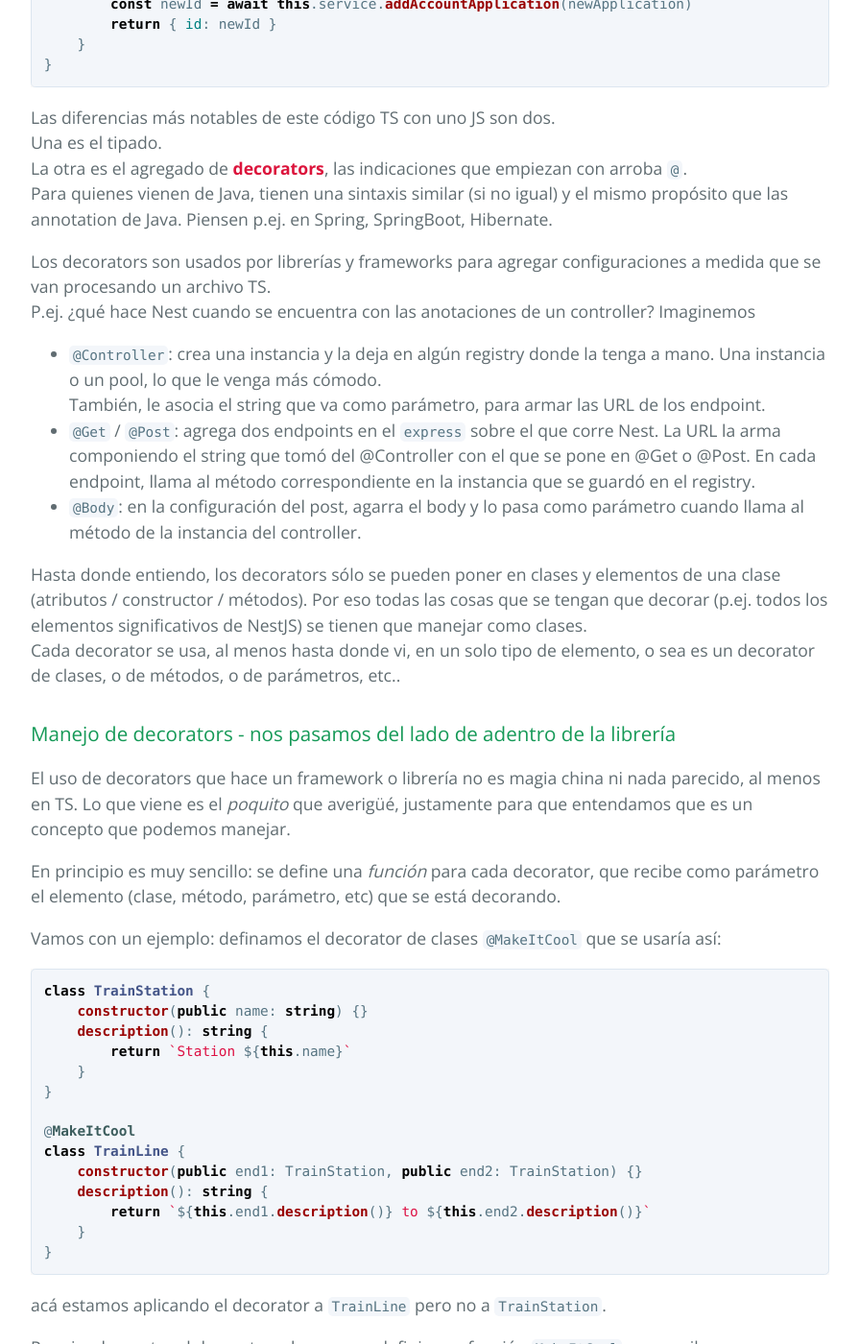
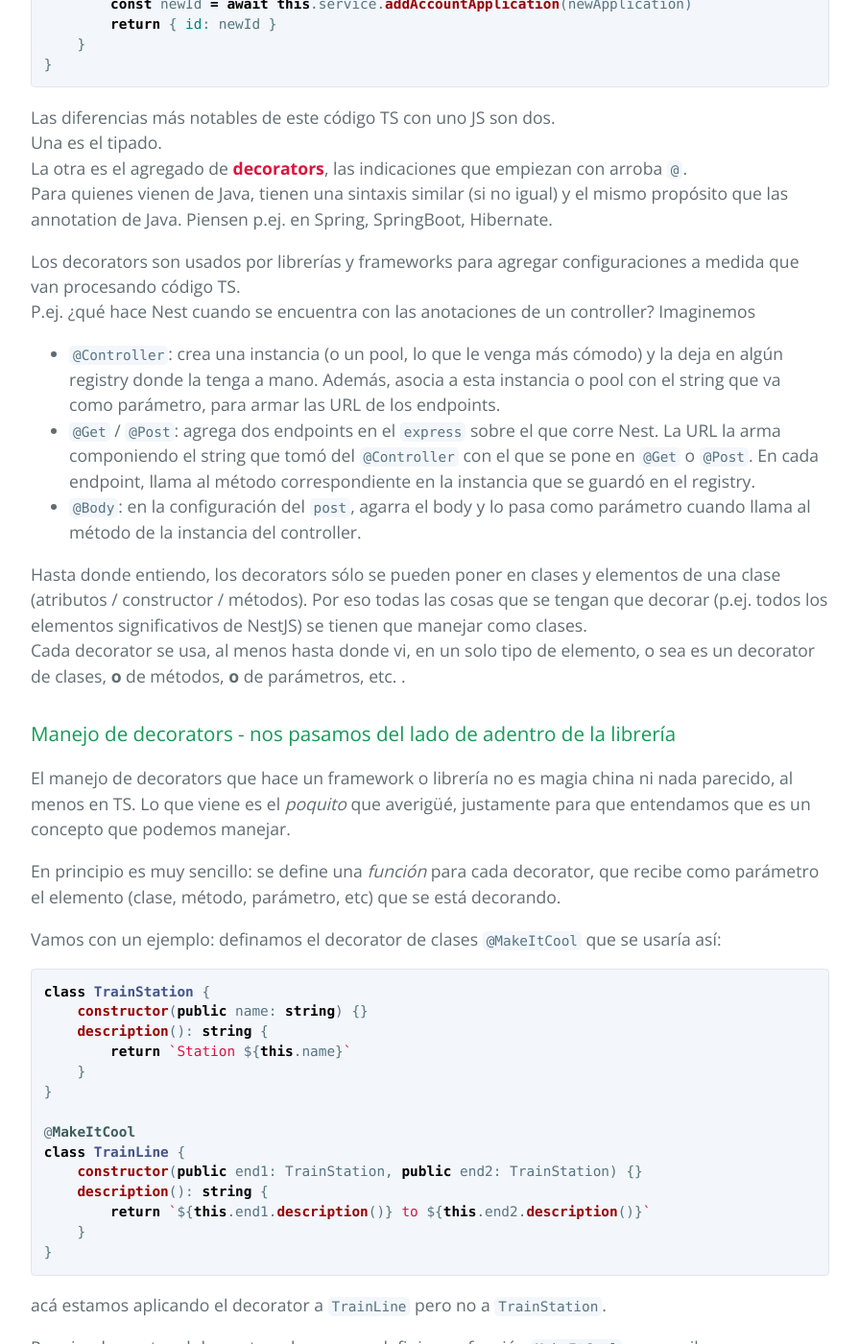
Before and after one commit to clombardi/bdsol-capacitacion-desarrollo, a Jekyll site: the page built from typescript/decorators-slight-intro.md, in a window 1280 px wide and 1400 px high, scrolled down 849 px. Shown: the whole window at 96% size, without its empty margins (192-1087 px from the left). Built offline with Jekyll 4.4.1, drawn with Linux system fonts in a browser that asks for light colours; our own code applies the rules of GitHub Pages for plain Markdown files; some of the changed text lies outside the part shown.

Commit message:
decorators - ajustes varios

````diff
--- a/typescript/decorators-slight-intro.md
+++ b/typescript/decorators-slight-intro.md
@@ -1,6 +1,6 @@
 ## Decorators en TS - nano-introducción
 
-Miremos la definición de un controller NestJs
+Miremos la definición de un controller NestJS
 
 ``` typescript
 import { Controller, Get, Post, Body } from '@nestjs/common';
@@ -36,19 +36,19 @@ La otra es el agregado de **decorators**{: style="color:Crimson"}, las indicacio
 Para quienes vienen de Java, tienen una sintaxis similar (si no igual) y el mismo propósito que las annotation de Java.
 Piensen p.ej. en Spring, SpringBoot, Hibernate.
 
-Los decorators son usados por librerías y frameworks para agregar configuraciones a medida que se van procesando un archivo TS.
+Los decorators son usados por librerías y frameworks para agregar configuraciones a medida que van procesando código TS.
 P.ej. ¿qué hace Nest cuando se encuentra con las anotaciones de un controller? Imaginemos
-- `@Controller`: crea una instancia y la deja en algún registry donde la tenga a mano. Una instancia o un pool, lo que le venga más cómodo.
-  También, le asocia el string que va como parámetro, para armar las URL de los endpoint.
-- `@Get` / `@Post`: agrega dos endpoints en el `express` sobre el que corre Nest. La URL la arma componiendo el string que tomó del @Controller con el que se pone en @Get o @Post. En cada endpoint, llama al método correspondiente en la instancia que se guardó en el registry.
-- `@Body`: en la configuración del post, agarra el body y lo pasa como parámetro cuando llama al método de la instancia del controller.
+- `@Controller`: crea una instancia (o un pool, lo que le venga más cómodo) y la deja en algún registry donde la tenga a mano.
+  Además, asocia a esta instancia o pool con el string que va como parámetro, para armar las URL de los endpoints.
+- `@Get` / `@Post`: agrega dos endpoints en el `express` sobre el que corre Nest. La URL la arma componiendo el string que tomó del `@Controller` con el que se pone en `@Get` o `@Post`. En cada endpoint, llama al método correspondiente en la instancia que se guardó en el registry.
+- `@Body`: en la configuración del `post`, agarra el body y lo pasa como parámetro cuando llama al método de la instancia del controller.
 
 Hasta donde entiendo, los decorators sólo se pueden poner en clases y elementos de una clase (atributos / constructor / métodos). Por eso todas las cosas que se tengan que decorar (p.ej. todos los elementos significativos de NestJS) se tienen que manejar como clases.
-Cada decorator se usa, al menos hasta donde vi, en un solo tipo de elemento, o sea es un decorator de clases, o de métodos, o de parámetros, etc..
+Cada decorator se usa, al menos hasta donde vi, en un solo tipo de elemento, o sea es un decorator de clases, **o** de métodos, **o** de parámetros, etc. .
 
 
 ### Manejo de decorators - nos pasamos del lado de adentro de la librería
-El uso de decorators que hace un framework o librería no es magia china ni nada parecido, al menos en TS. Lo que viene es el _poquito_ que averigüé, justamente para que entendamos que es un concepto que podemos manejar.
+El manejo de decorators que hace un framework o librería no es magia china ni nada parecido, al menos en TS. Lo que viene es el _poquito_ que averigüé, justamente para que entendamos que es un concepto que podemos manejar.
 
 En principio es muy sencillo: se define una _función_ para cada decorator, que recibe como parámetro el elemento (clase, método, parámetro, etc) que se está decorando.
 
@@ -84,7 +84,12 @@ function MakeItCool(constructorFunction: Function) {
 ```
 Para probar, definir varias clases, algunas cool y otras no, y hacer un `console.log(coolClasses)` al final.
 
-Ahora entendemos qué son los `import` de la primera línea: son las funciones que implementan cada decorator.
+------
+**Nota**{: style="color: SteelBlue"}:
+Ahora entendemos qué son los `import` de la primera línea en el ejemplo del controller NestJS: _son las funciones que implementan cada decorator_.
+
+------
+
 
 ### Un chiche: parámetros en el decorator
 Un pasito más: definamos un decorator que lleva un parámetro, p.ej.
````
Also changed, not shown: other parts of typescript/decorators-slight-intro.md (+3 -3 lines).
